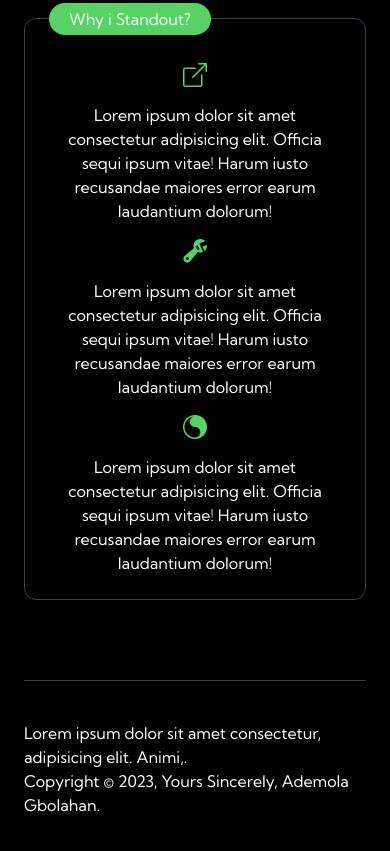
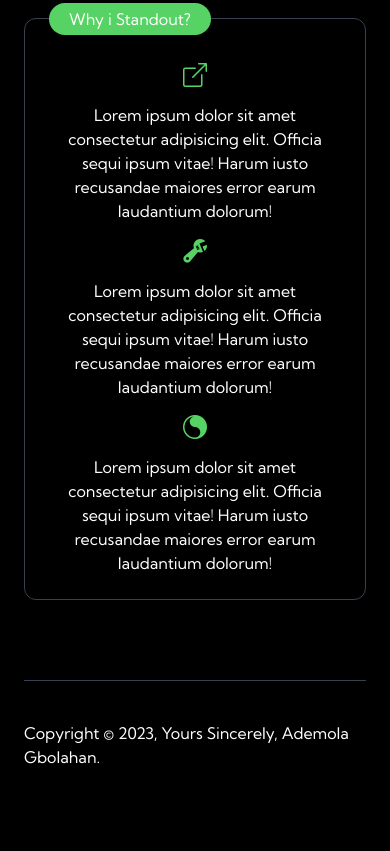
Before and after one commit to Codehack-01/Portfolio_site, a website: page index.html in a window 390 px wide. Shown: the part 6215-7066 px from the top of the page. After the commit the page ends 7024 px from the top, so only its background shows below. Drawn offline with nearby package versions, Linux system fonts and the light colour scheme; files that its build step writes are made by us from their sources.

Commit message:
source code

```diff
--- a/index.html
+++ b/index.html
@@ -668,7 +668,7 @@
       <div class="border-t border-gray-700 mb-10"></div>
       <div class="flex flex-col-reverse text-white mt-10 md:flex-row">
         <div class="flex md:w-1/2 ">Copyright &copy; 2023, Yours Sincerely, Ademola Gbolahan.</div>
-        <div class="flex md:w-1/2 ">Lorem ipsum dolor sit amet consectetur, adipisicing elit. Animi,.</div>
+        <div class="flex md:w-1/2 hidden md:flex">Lorem ipsum dolor sit amet consectetur, adipisicing elit. Animi,.</div>
       </div>
 
     </footer>
```
